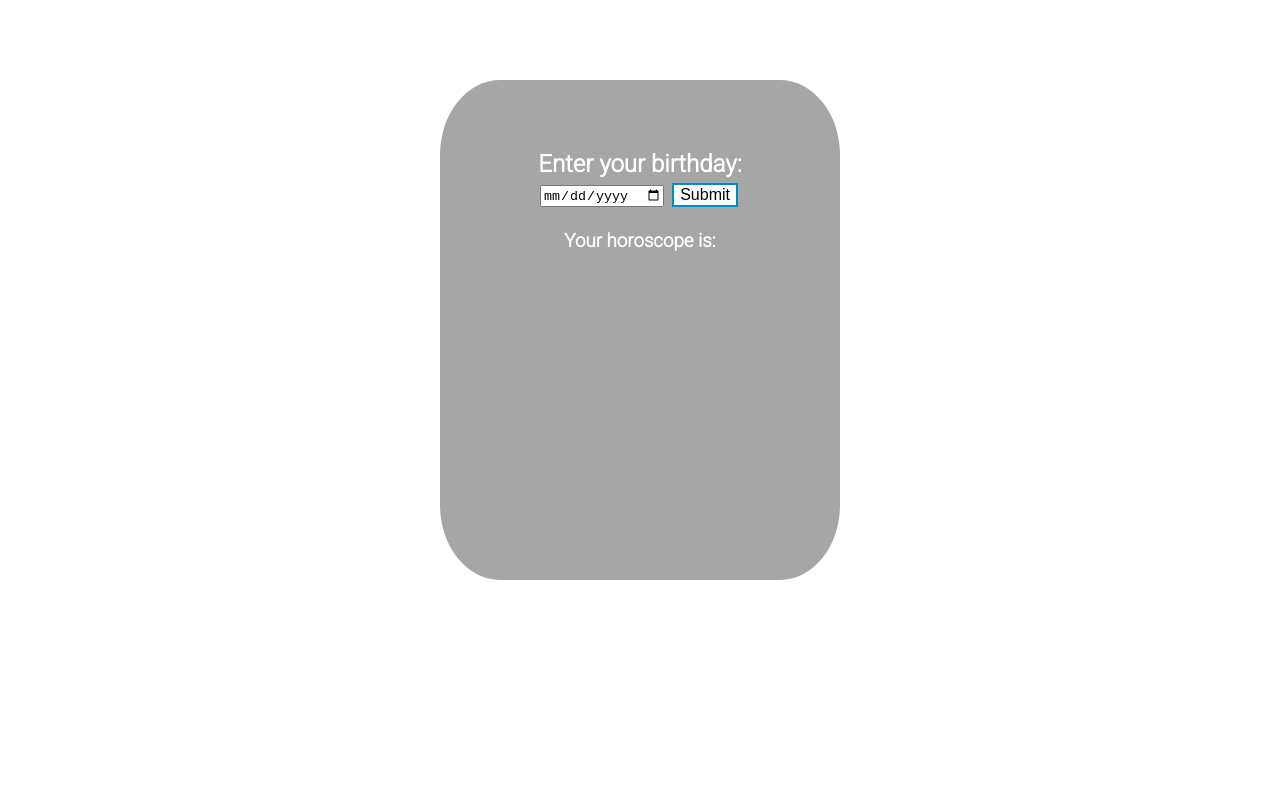
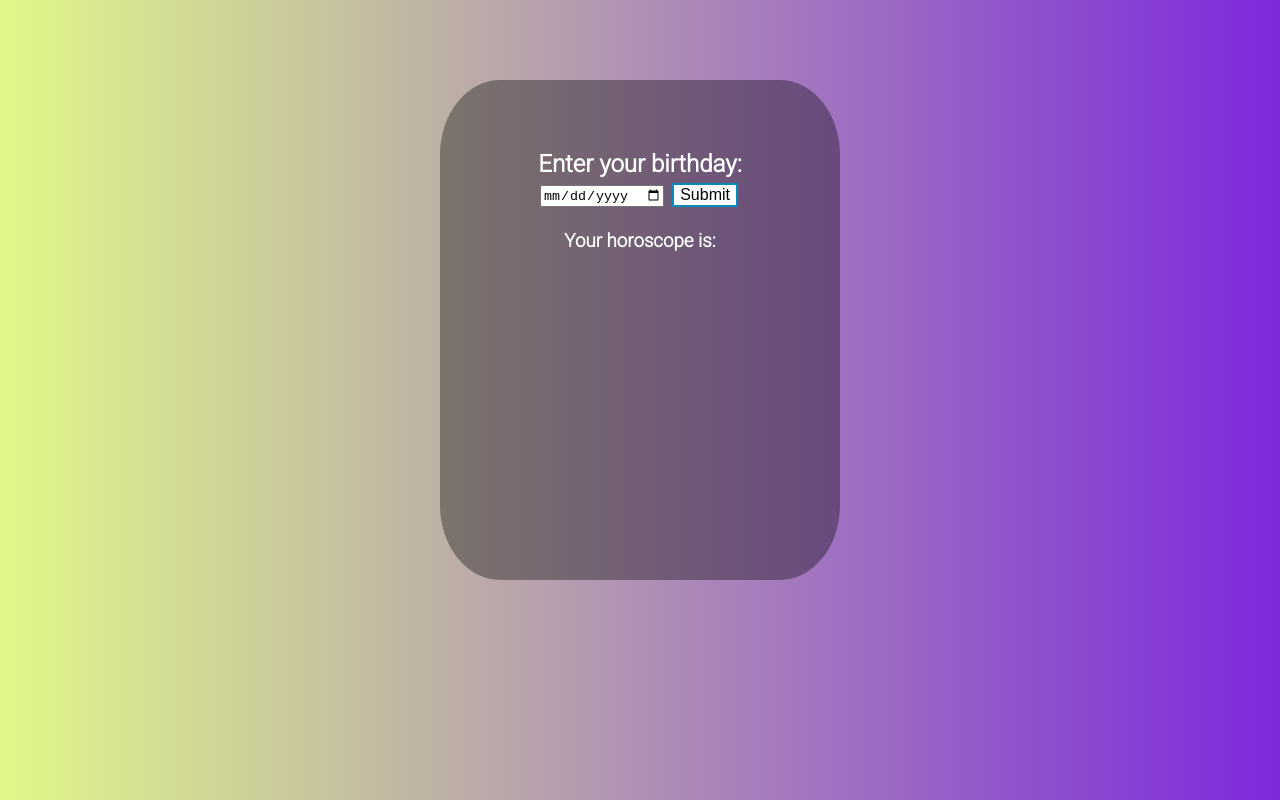
Before and after one commit to Ryan-CX/horoscope, a plain HTML site: page index.html in a window 1280 px wide. Drawn offline with Linux system fonts and the light colour scheme.

Commit message:
Update style.css

```diff
--- a/css/style.css
+++ b/css/style.css
@@ -9,7 +9,6 @@ body {
   align-items: center;
   background: linear-gradient(to left, rgb(125, 41, 221), rgb(224, 248, 137));
   font-family: Roboto, sans-serif;
-  background: url(horo.jpg);
 
   background-size: cover;
 }
```
